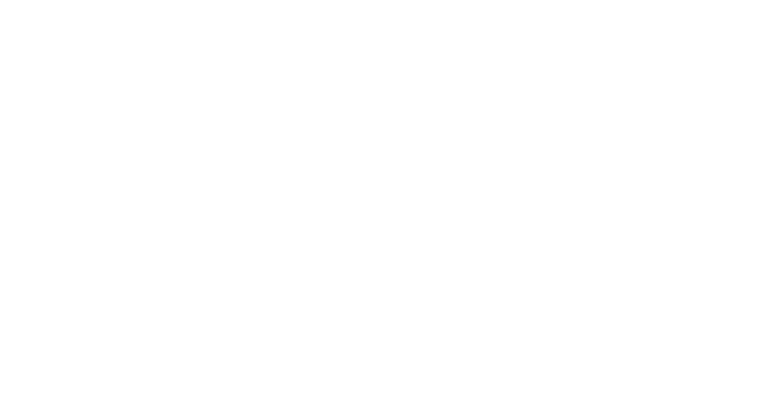
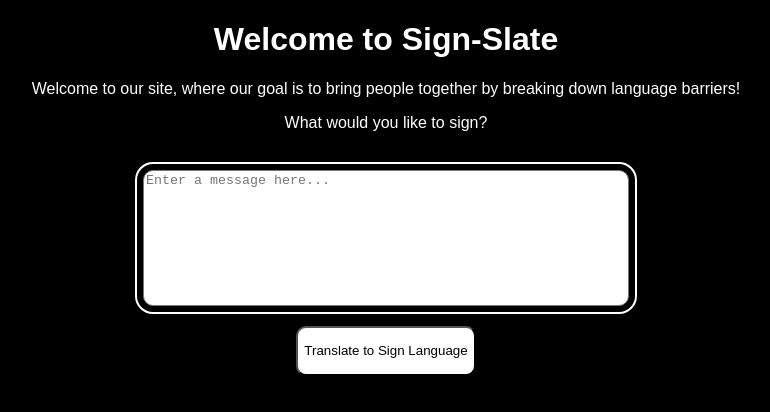
Before and after one commit to gnatey21/Sign_Translate, a plain HTML site: page index.html in a window 1280 px wide. Shown: the whole page, without its empty margins (254-1024 px from the left). Drawn offline with Linux system fonts and the light colour scheme.

Commit message:
First prototype
Missing translation function

```diff
--- /dev/null
+++ b/index.css
@@ -0,0 +1,44 @@
+body {
+    background-color: black;
+    color: white;
+    font-family: Arial;
+}
+
+label {
+    margin: auto;
+    display: flex;
+    align-items: center;
+    justify-content: center;
+}
+
+textarea {
+    width: 480px;
+    height: 130px;
+    resize: none;
+    outline-style: solid;
+    outline-color: white;
+    outline-offset: 6px;
+    outline-width: 2px;
+    border-radius: 10px;
+}
+
+button {
+    background-color: white;
+    width: auto;
+    height: 50px;
+    font-weight: 100;
+}
+
+#heading {
+    text-align: center;
+    color: white;
+}
+
+.input_handler {
+    margin: auto;
+    margin-bottom: 20px;
+    display: flex;
+    align-items: center;
+    justify-content: center;
+    border-radius: 10px;
+}
--- a/index.html
+++ b/index.html
@@ -3,9 +3,23 @@
 <head>
     <meta charset="UTF-8">
     <meta name="viewport" content="width=device-width, initial-scale=1.0">
-    <title>Document</title>
+    <title>Sign-Slate | The Free Sign Language Translator</title>
+    <link rel="stylesheet" href="./index.css">
+    <script src="./main.js"></script>
 </head>
 <body>
+    <div id="heading">
+        <h1>Welcome to Sign-Slate</h1>
+        <p>Welcome to our site, where our goal is to bring people together by breaking down language barriers!</p>
+    </div>
+
+    <label for="string_input" class="input_handler">What would you like to sign?</label><br>
+    <div class="input_handler">
+        <textarea name="string_input" id="string_input" placeholder="Enter a message here..."></textarea>
+    </div>
+    <button class="input_handler" onclick="getInput()">
+        Translate to Sign Language
+    </button>
 
 </body>
 </html>
--- /dev/null
+++ b/main.js
@@ -0,0 +1,6 @@
+function getInput() {
+    let in_string = document.getElementById("string_input").value;
+    for(var i = 0; i < in_string.length; i++) {
+        let new_card = document.createElement("div");
+    }
+}
```
